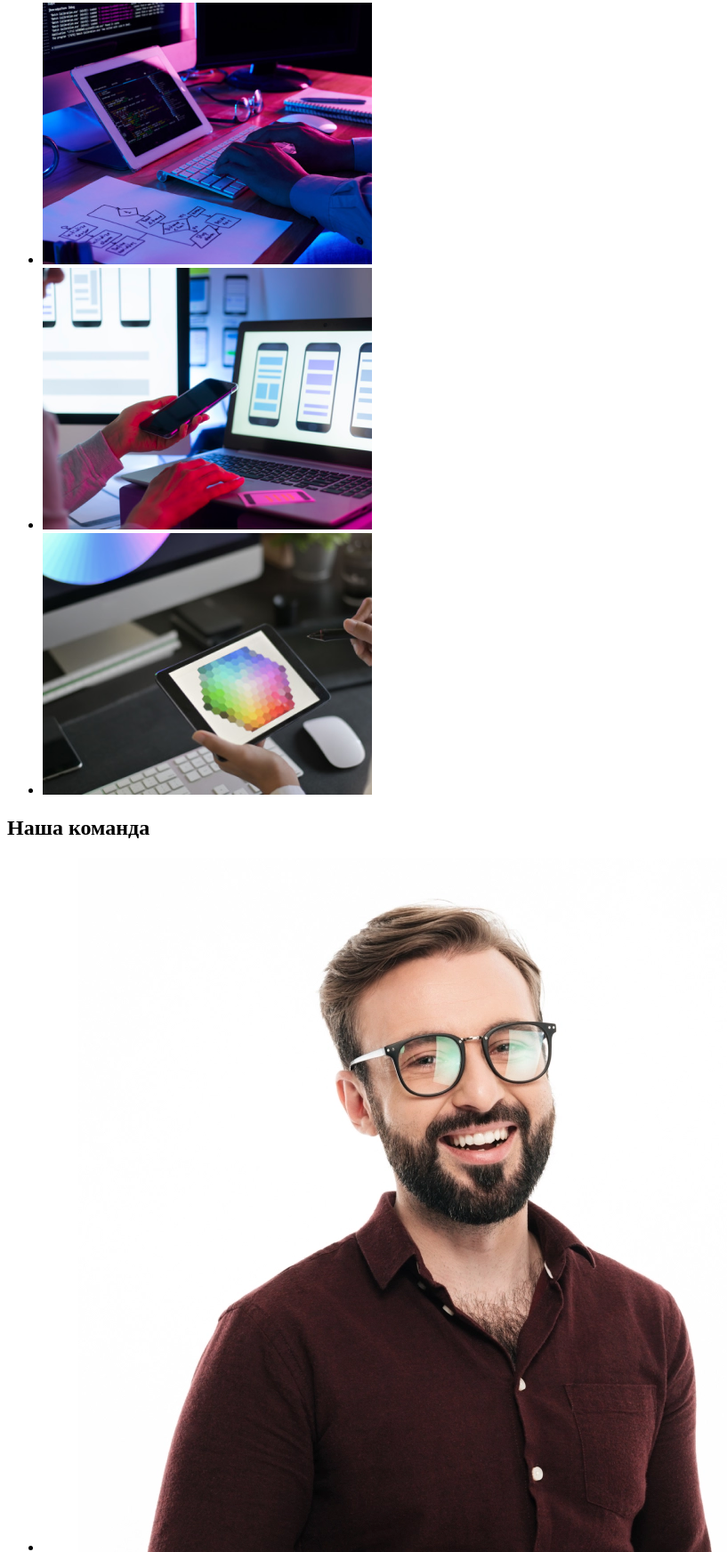
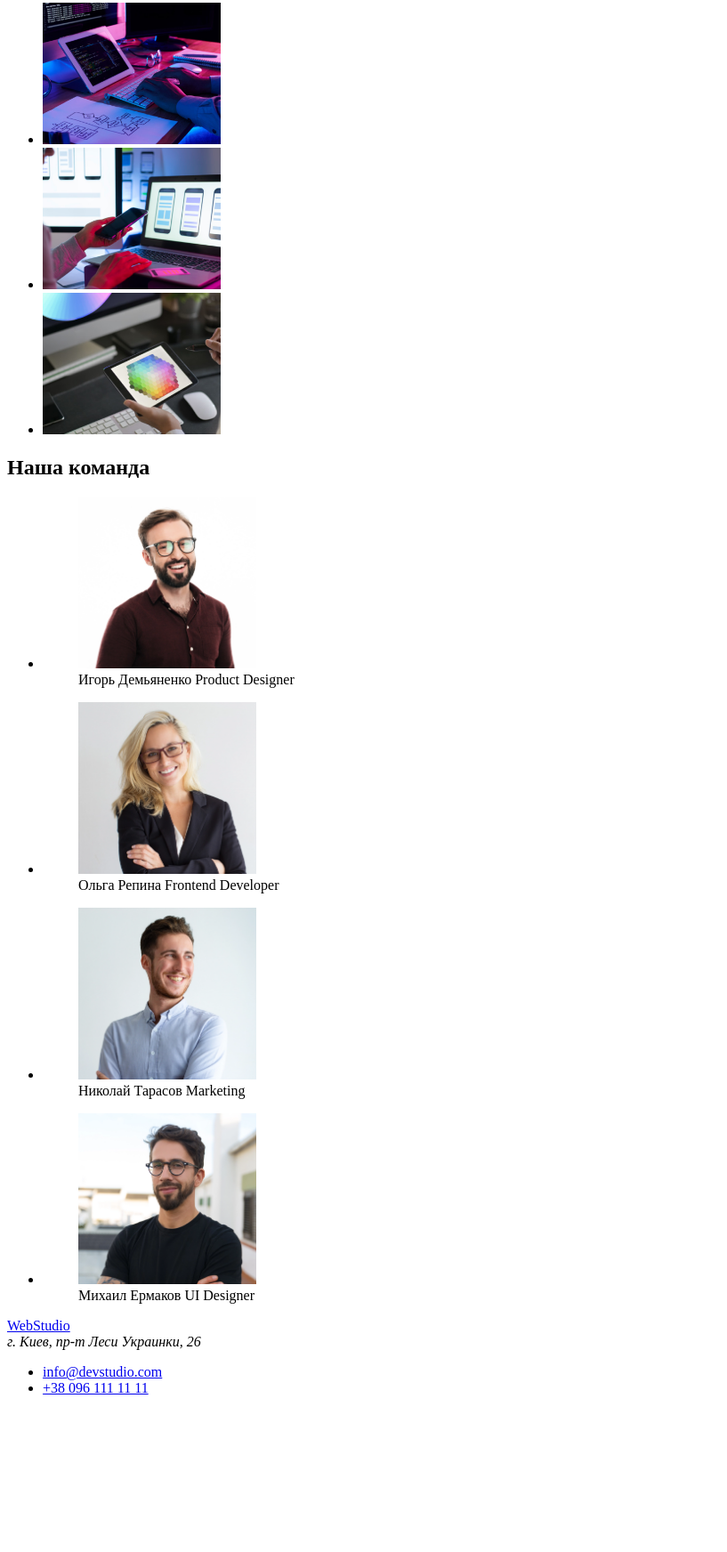
Before and after one commit to allaprudka/goit-markup-hw-01, a plain HTML site: page index.html in a window 1280 px wide. Shown: the part 609-2353 px from the top of the page at 89% size, without its empty margins (0-817 px from the left). After the commit the page ends 2194 px from the top, so only its background shows below. Drawn offline with Linux system fonts and the light colour scheme.

Commit message:
Update index.html

```diff
--- a/index.html
+++ b/index.html
@@ -8,8 +8,8 @@
     <title>WebStudio</title>
 </head>
 <body>
-    <header>
-        <a><span>WebStudio</span></a>
+    <header id="logo">
+        <span><a href="#logo">WebStudio</a></span>
         <nav>
             <ul>
                 <li><a href="#studio">Студия</a></li>
@@ -63,13 +63,13 @@
             <h2>Чем мы занимаемся</h2>
             <ul>
                 <li>
-                    <img src="images/sec-2-img-1.png" alt="Планшет с клавиатурой">
+                    <img src="images/sec-2-img-1.png" alt="Планшет с клавиатурой" width="200">
                 </li>
                 <li>
-                    <img src="images/sec-2-img-2.png" alt="Ноутбук">
+                    <img src="images/sec-2-img-2.png" alt="Ноутбук" width="200">
                 </li>
                 <li>
-                    <img src="images/sec-2-img-3.png" alt="Планшет">
+                    <img src="images/sec-2-img-3.png" alt="Планшет" width="200">
                 </li>
             </ul>
         </section>
@@ -77,21 +77,21 @@
             <h2>Наша команда</h2>
             <ul>
                 <li>
-                    <figure><img src="images/our-team-ihor-demianenko.webp" alt="Игорь Демьяненко Product Designer"><figcaption>Игорь Демьяненко Product Designer</figcaption></figure>
+                    <figure><img src="images/our-team-ihor-demianenko.webp" alt="Игорь Демьяненко Product Designer" width="200"><figcaption>Игорь Демьяненко Product Designer</figcaption></figure>
                 </li>
                 <li>
-                    <figure><img src="images/our-team-olha-repina.webp" alt="Ольга Репина Frontend Developer"><figcaption>Ольга Репина Frontend Developer</figcaption></figure>
+                    <figure><img src="images/our-team-olha-repina.webp" alt="Ольга Репина Frontend Developer" width="200"><figcaption>Ольга Репина Frontend Developer</figcaption></figure>
                 </li>
                 <li>
-                    <figure><img src="images/our-team-nikolay-tarasov.webp" alt="Николай Тарасов Marketing"><figcaption>Николай Тарасов Marketing</figcaption></figure>
+                    <figure><img src="images/our-team-nikolay-tarasov.webp" alt="Николай Тарасов Marketing" width="200"><figcaption>Николай Тарасов Marketing</figcaption></figure>
                 </li>
                 <li>
-                    <figure><img src="images/our-team-mikhail-ermakov.webp" alt="Михаил Ермаков UI Designer"><figcaption>Михаил Ермаков UI Designer</figcaption></figure>
+                    <figure><img src="images/our-team-mikhail-ermakov.webp" alt="Михаил Ермаков UI Designer" width="200"><figcaption>Михаил Ермаков UI Designer</figcaption></figure>
                 </li>
             </ul>
         </section>
         <footer>
-            <span>WebStudio</span>
+            <span><a href="#logo">WebStudio</a></span>
             <address>г. Киев, пр-т Леси Украинки, 26</address>
             <ul>
                 <li><a href="mailto:info@devstudio.com">info@devstudio.com</a></li>
```
